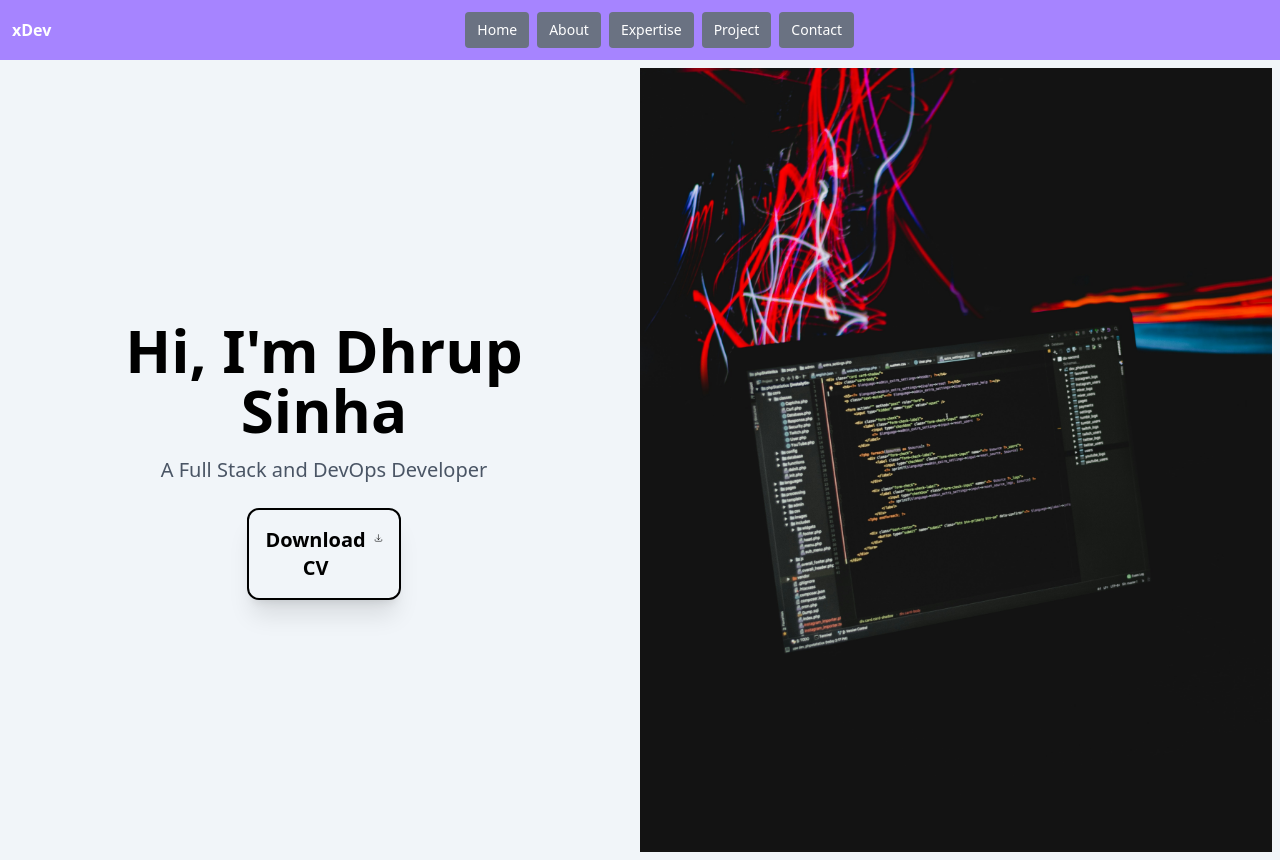
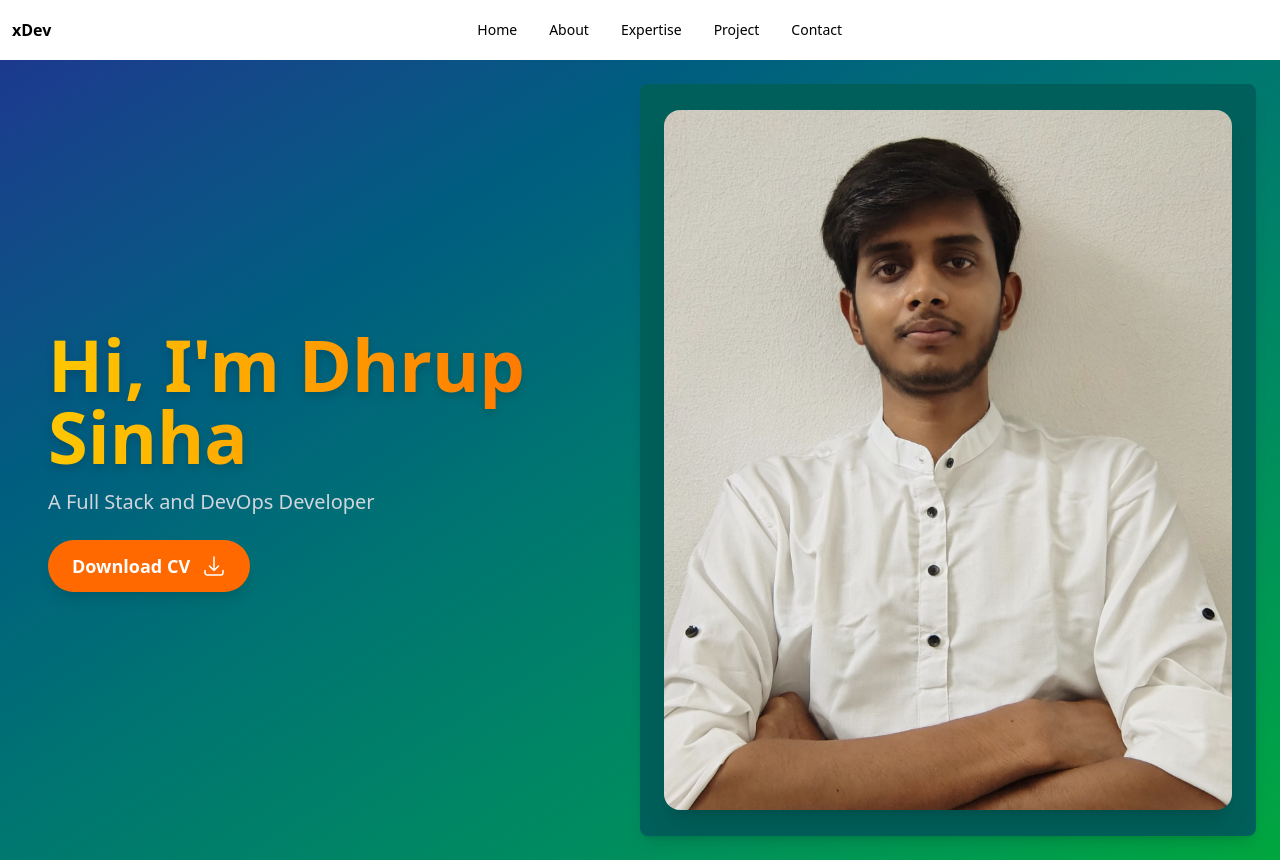
Before and after one commit to luciferdk/Dhrup-Sinha, a Next.js app: page / in a window 1280 px wide. Built offline with nearby package versions, Linux system fonts and the light colour scheme.

Commit message:
Make better UI in experitse,home,navbarPages

```diff
--- a/app/allPages/expertise/page.tsx
+++ b/app/allPages/expertise/page.tsx
@@ -2,13 +2,7 @@ import React from "react";
 import { Card, CardContent } from "../../../component/ui/card";
 import { Badge } from "../../../component/ui/badge";
 import NavLayout from "../../../component/navlayout/navlayout";
-import {
-  FaReact,
-  FaNodeJs,
-  FaDocker,
-  FaAws,
-  FaGithub,
-} from "react-icons/fa";
+import { FaReact, FaNodeJs, FaDocker, FaAws, FaGithub } from "react-icons/fa";
 import {
   SiNextdotjs,
   SiPrisma,
@@ -47,11 +41,15 @@ const skills = [
 export default function ExpertisePage() {
   return (
     <NavLayout>
-      <div className="min-h-screen bg-gradient-to-br from-gray-900 via-gray-800 to-black p-10 text-white flex flex-col items-center">
+      <div className="min-h-screen bg-[#0f0f10] p-10 text-white flex flex-col items-center relative">
+        {/* Neon Glow Effect */}
+        <div className="absolute inset-0 bg-[radial-gradient(circle_at_top_left,_rgba(147,51,234,0.3),_transparent_70%)]"></div>
+        <div className="absolute inset-0 bg-[radial-gradient(circle_at_bottom_right,_rgba(14,165,233,0.3),_transparent_70%)]"></div>
+
         <h1 className="text-6xl font-extrabold text-transparent bg-clip-text bg-gradient-to-r from-purple-400 to-blue-500 mb-12 drop-shadow-lg">
           My Expertise
         </h1>
-        <div className="grid grid-cols-2 md:grid-cols-3 lg:grid-cols-4 gap-8 max-w-6xl mx-auto">
+        <div className="grid grid-cols-2 md:grid-cols-3 lg:grid-cols-4 gap-8 max-w-6xl mx-auto relative z-10">
           {skills.map((skill, index) => (
             <Card
               key={index}
--- a/component/homepage/homepage.tsx
+++ b/component/homepage/homepage.tsx
@@ -2,34 +2,33 @@ import Image from "next/image";
 
 export default function HomePages() {
   return (
-    <div className="h-screen bg-slate-100 flex flex-col md:flex-row md:items-center md:justify-between p-2">
-      {/* Image (Top on Mobile, Right on Laptop) */}
-      <div className="w-full md:w-1/2 h-full flex justify-center items-center order-first md:order-last">
+    <div className="h-screen bg-gradient-to-br from-blue-900 via-teal-700 to-green-600 flex flex-col md:flex-row md:items-center md:justify-between p-6 text-white">
+      {/* Image Section */}
+      <div className="bg-teal-800 w-full md:w-1/2 md:h-full flex justify-center items-center order-first md:order-last p-6 rounded-lg shadow-lg">
         <Image
-          className=" w-full h-full object-cover"
-          src="/downloadeblfile/altumcode-oZ61KFUQsus-unsplash.jpg"
-          width={800}
-          height={800}
+          className="w-full max-w-md md:max-w-lg lg:max-w-xl object-cover rounded-2xl shadow-xl"
+          src="/downloadeblfile/dk.jpeg"
+          width={900}
+          height={900}
           alt="Picture of the author"
         />
       </div>
 
-      {/* Left Section (Text) */}
-      <div className="md:w-1/2 text-center md:text-left pt-7 md:p-12">
-        <h1 className="text-4xl md:text-6xl text-center font-bold pb-4">
+      {/* Text Section */}
+      <div className="md:w-1/2 text-center md:text-left p-6">
+        <h1 className="text-5xl md:text-7xl font-extrabold pb-4 bg-clip-text text-transparent bg-gradient-to-r from-yellow-400 to-orange-500 drop-shadow-lg">
           Hi, I&apos;m Dhrup Sinha
         </h1>
-        <p className="text-lg text-center md:text-xl text-gray-600">
+        <p className="text-lg md:text-xl text-gray-300 pb-6">
           A Full Stack and DevOps Developer
         </p>
 
         {/* Download Button */}
-        <div className=" flex justify-center ">
-          <div className=" mt-6 border-2 p-4 hover:bg-blue-500 rounded-xl shadow-xl md:w-2/7">
+        <div className="flex justify-center md:justify-start">
           <a
-              className="flex justify-between md:justify-between font-bold text-center md:text-xl"
-              href="downloadeblfile/DHRUP_KUMAR_SINHA.pdf"
+            href="/downloadeblfile/DHRUP_KUMAR_SINHA.pdf"
             download="DHRUP_KUMAR_SINHA.pdf"
+            className="flex items-center gap-3 bg-orange-500 hover:bg-orange-600 transition duration-300 px-6 py-3 rounded-full text-lg font-semibold shadow-lg"
           >
             Download CV
             <svg
@@ -38,7 +37,7 @@ export default function HomePages() {
               viewBox="0 0 24 24"
               strokeWidth="1.5"
               stroke="currentColor"
-                className="size-6 ml-2"
+              className="w-6 h-6"
             >
               <path
                 strokeLinecap="round"
@@ -50,6 +49,5 @@ export default function HomePages() {
         </div>
       </div>
     </div>
-    </div>
   );
 }
--- a/component/navbar/navbar.tsx
+++ b/component/navbar/navbar.tsx
@@ -29,12 +29,12 @@ export default function NavBar() {
   };
 
   return (
-    <nav className="bg-violet-400 p-3">
+    <nav className="bg-transparent p-3">
       {/* Main Container */}
       <div className="flex items-center justify-between flex-wrap">
         {/* First Div (Logo) */}
         <div
-          className={`text-white font-bold flex-shrink-0 md:block ${isOpen ? "hidden" : "block"}`}
+          className={`text-black font-bold flex-shrink-0 md:block ${isOpen ? "hidden" : "block"}`}
         >
           xDev
         </div>
@@ -47,7 +47,7 @@ export default function NavBar() {
             <button
               key={item.path}
               onClick={() => handleNavigation(item.path)}
-              className="bg-gray-500 hover:bg-blue-500 text-white py-1 px-2 sm:py-2 sm:px-3 rounded text-xs sm:text-sm"
+              className="text-black hover:bg-blue-500 py-1 px-2 sm:py-2 sm:px-3 rounded text-xs sm:text-sm"
             >
               {item.name}
             </button>
@@ -57,7 +57,7 @@ export default function NavBar() {
         {/* Third Div (Menu Toggle Button) */}
         <button
           onClick={() => toggleMenu(isOpen)}
-          className="text-white flex-shrink-0 md:hidden"
+          className="text-black flex-shrink-0 md:hidden"
         >
           <svg
             xmlns="http://www.w3.org/2000/svg"
```
Also changed, not shown: public/downloadeblfile/dk.jpeg (added). Lines whose indentation alone changed are shown as unchanged.
